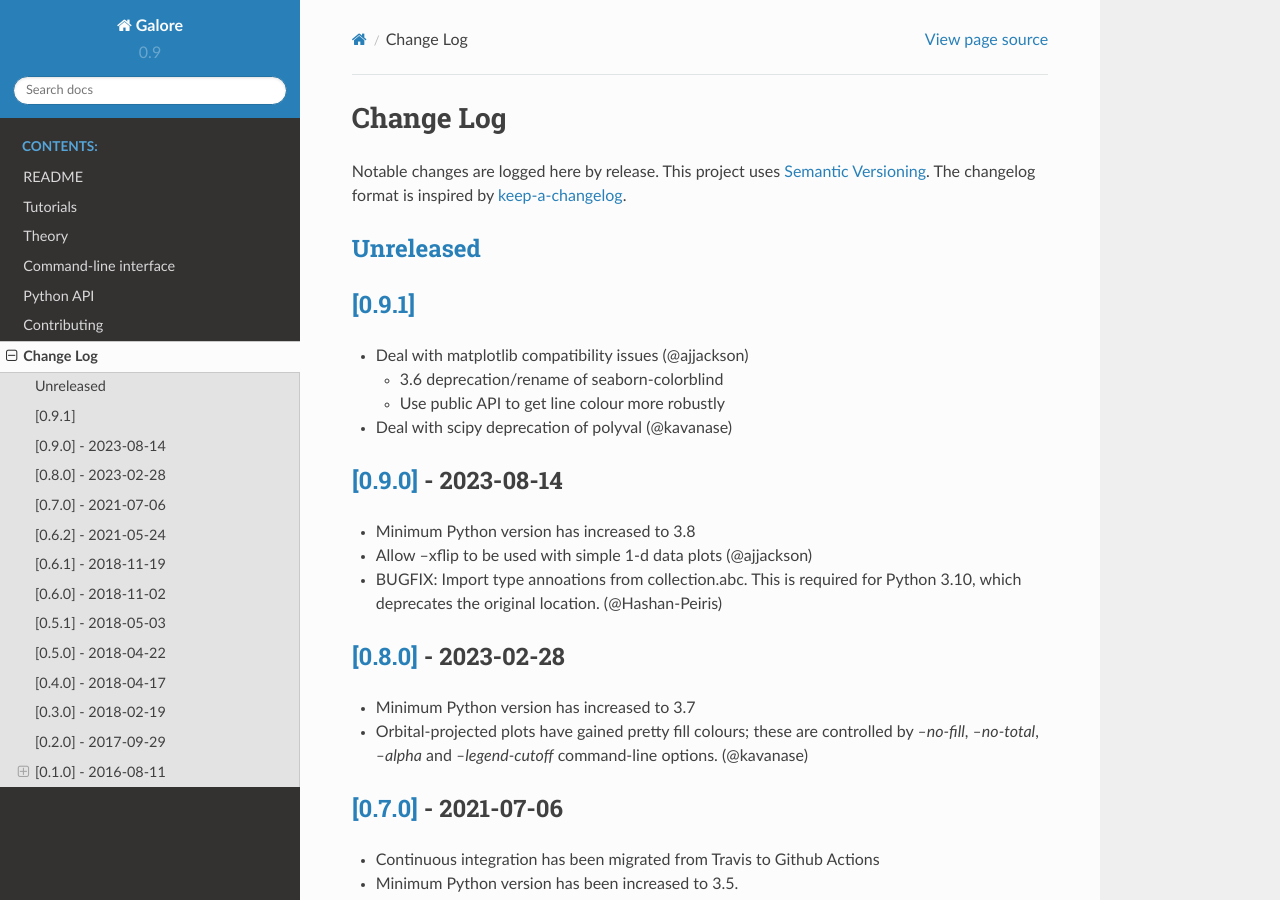
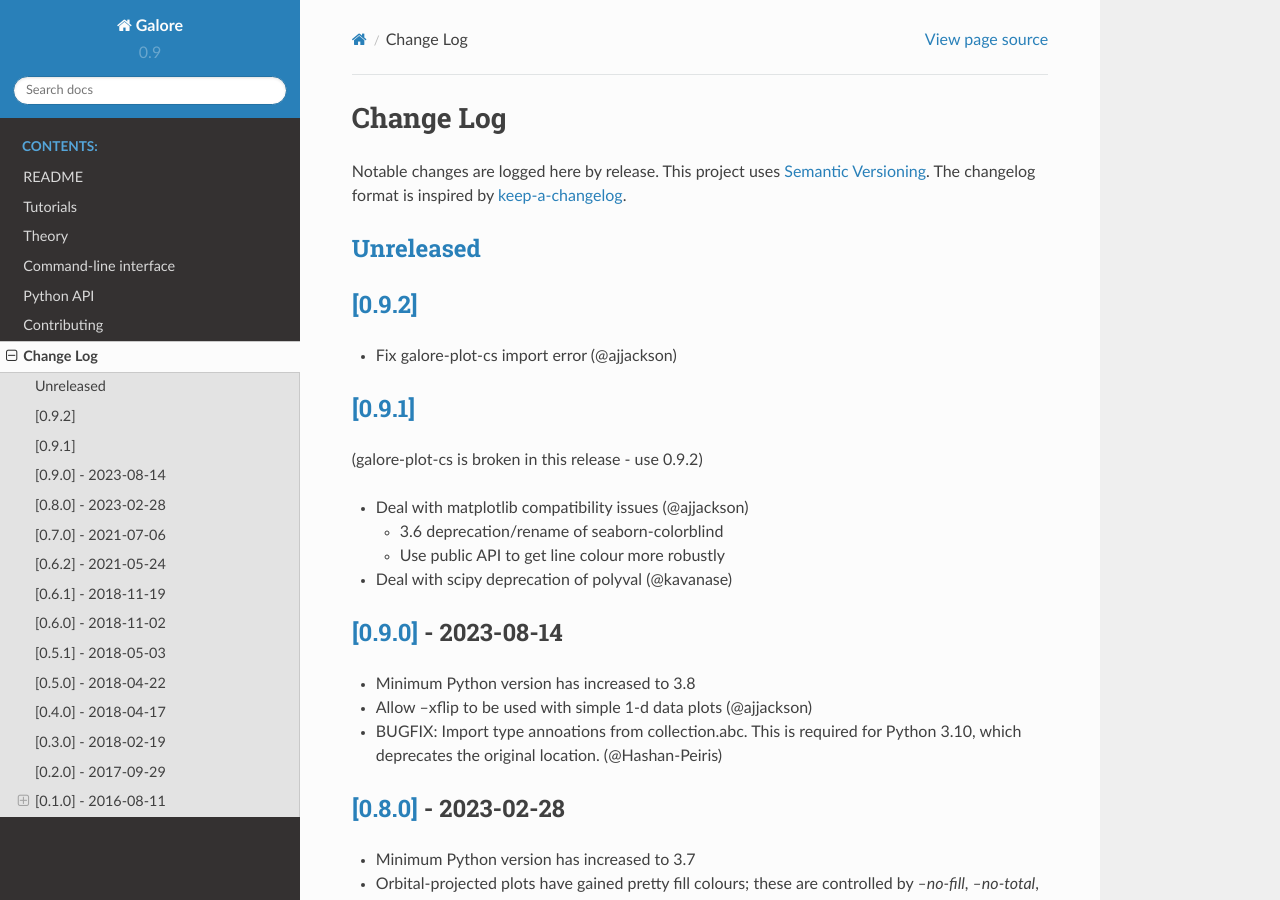
Before and after one commit to SMTG-Bham/galore, a Sphinx documentation site: the page built from docs/source/changelog.rst, in a window 1280 px wide and 900 px high. Built offline with Sphinx 7.4.7 and the Read the Docs theme 2.0.0, drawn with Linux system fonts in a browser that asks for light colours.

Commit message:
version bump

```diff
--- a/CHANGELOG.rst
+++ b/CHANGELOG.rst
@@ -5,11 +5,18 @@ Notable changes are logged here by release. This project uses `Semantic
 Versioning <http://semver.org/>`__. The changelog format is inspired by
 `keep-a-changelog <https://github.com/olivierlacan/keep-a-changelog>`__.
 
-`Unreleased <https://github.com/smtg-bham/galore/compare/0.9.1...HEAD>`__
+`Unreleased <https://github.com/smtg-bham/galore/compare/0.9.2...HEAD>`__
 -------------------------------------------------------------------------
+
+`[0.9.2] <https://github.com/smtg-bham/galore/compare/0.9.1...0.9.2>`__
+-------------------------------------------------------------------------
+- Fix galore-plot-cs import error (@ajjackson)
+
 
 `[0.9.1] <https://github.com/smtg-bham/galore/compare/0.9.0...0.9.1>`__
 -------------------------------------------------------------------------
+(galore-plot-cs is broken in this release - use 0.9.2)
+
 - Deal with matplotlib compatibility issues (@ajjackson)
 
   -  3.6 deprecation/rename of seaborn-colorblind
--- a/docs/source/conf.py
+++ b/docs/source/conf.py
@@ -63,7 +63,7 @@ author = 'Scanlon Materials Theory Group'
 # The short X.Y version.
 version = '0.9'
 # The full version, including alpha/beta/rc tags.
-release = '0.9.1'
+release = '0.9.2'
 
 # The language for content autogenerated by Sphinx. Refer to documentation
 # for a list of supported languages.
--- a/setup.py
+++ b/setup.py
@@ -18,7 +18,7 @@ if __name__ == "__main__":
 
     setup(
         name='galore',
-        version='0.9.1',
+        version='0.9.2',
         description='Broadening and weighting for simulated spectra',
         long_description="""
     Apply Gaussian and Lorentzian broadening to data from ab initio
```
Also changed, not shown: 1 other file.
